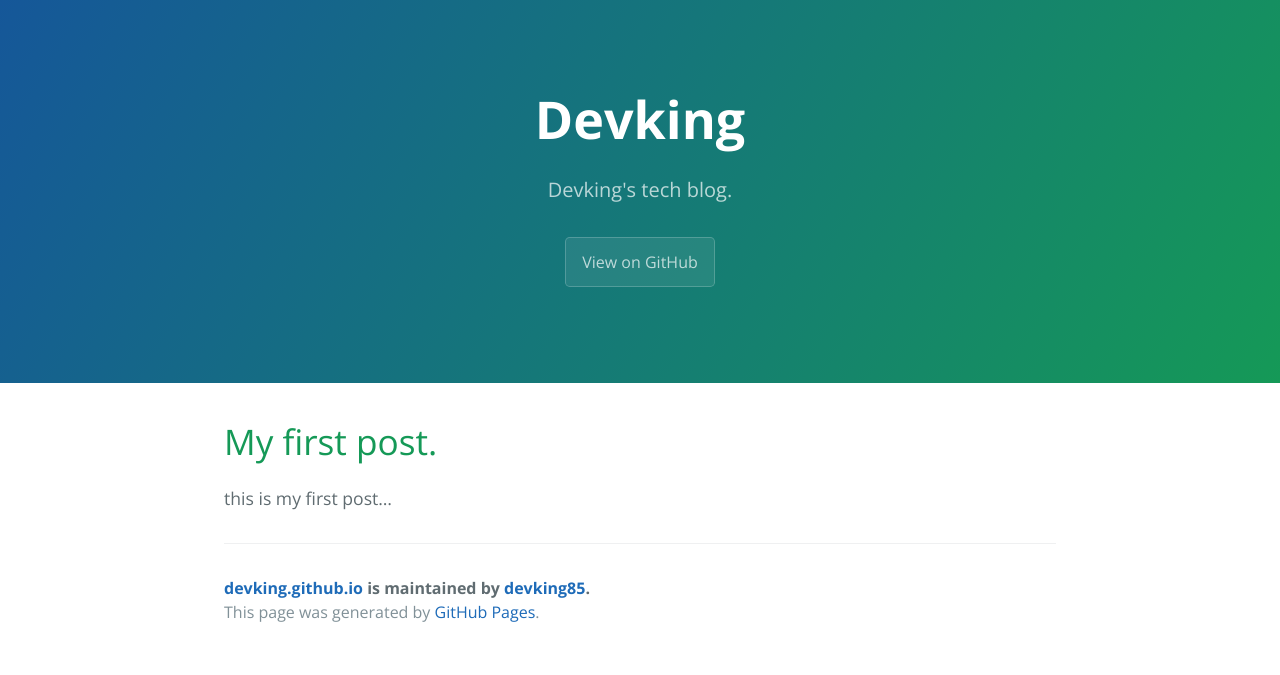
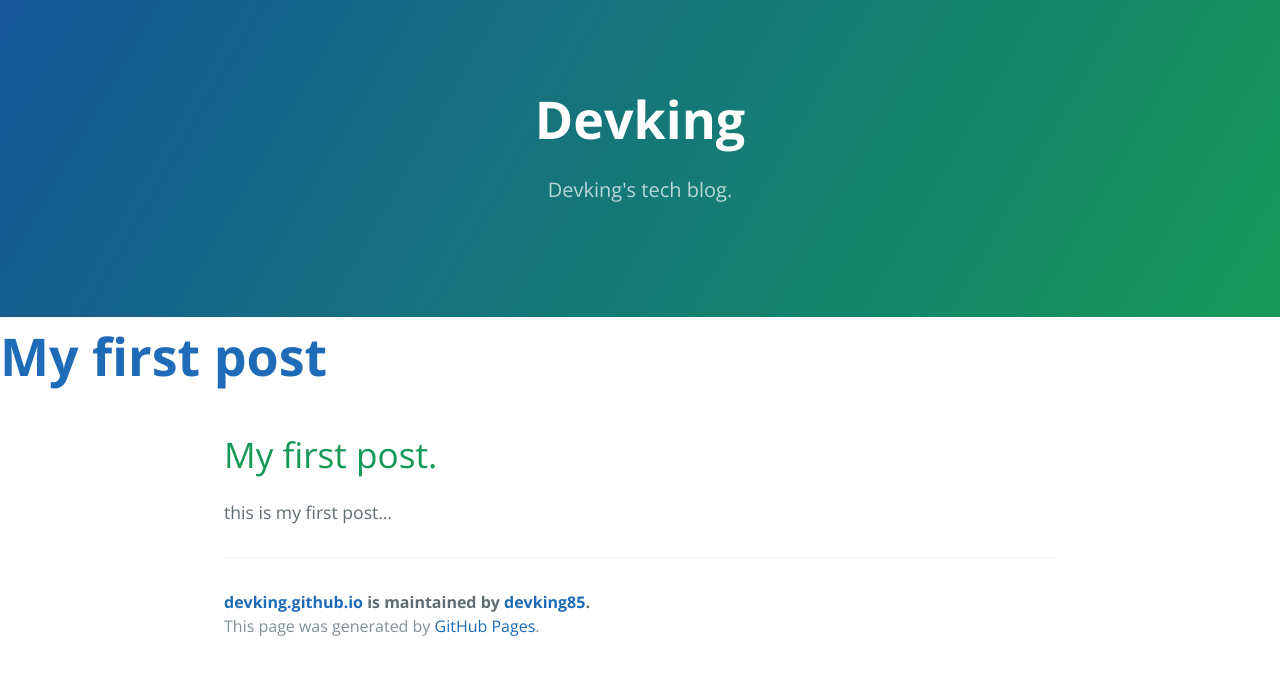
Before and after one commit to devking85/devking.github.io, a Jekyll site: the page built from _posts/2018-04-04-my-first-post.markdown, in a window 1280 px wide. Shown: the top 675 px of the page. Built offline with Jekyll 4.4.1, drawn with Linux system fonts in a browser that asks for light colours.

Commit message:
css 추가. post 본문을 includes 로 옮김. 홈페이지에 최근 포스트 나오도록 함.

```diff
--- /dev/null
+++ b/_includes/post_detail.html
@@ -0,0 +1,18 @@
+<h1 class="post-title">
+{% if page.title %}
+	<a href="{{ root_url }}{{ page.url }}">{{ page.title }}</a>
+{% endif %}
+{% if post.title %}
+	<a href="{{ root_url }}{{ post.url }}">{{ post.title }}</a>
+{% endif %}
+</h1>
+<section class="main-content">
+	{{ page.content }}
+
+	<footer class="site-footer">
+    	{% if site.github.is_project_page %}
+      	<span class="site-footer-owner"><a href="{{ site.github.repository_url }}">{{ site.github.repository_name }}</a> is maintained by <a href="{{ site.github.owner_url }}">{{ site.github.owner_name }}</a>.</span>
+    	{% endif %}
+    	<span class="site-footer-credits">This page was generated by <a href="https://pages.github.com">GitHub Pages</a>.</span>
+	</footer>
+</section>
--- a/_layouts/post.html
+++ b/_layouts/post.html
@@ -14,26 +14,8 @@
     <section class="page-header">
       <h1 class="project-name">{{ site.title | default: site.github.repository_name }}</h1>
       <h2 class="project-tagline">{{ site.description | default: site.github.project_tagline }}</h2>
-      {% if site.github.is_project_page %}
-        <a href="{{ site.github.repository_url }}" class="btn">View on GitHub</a>
-      {% endif %}
-      {% if site.show_downloads %}
-        <a href="{{ site.github.zip_url }}" class="btn">Download .zip</a>
-        <a href="{{ site.github.tar_url }}" class="btn">Download .tar.gz</a>
-      {% endif %}
     </section>
-
-    <section class="main-content">
-      {{ page.content }}
-
-      <footer class="site-footer">
-        {% if site.github.is_project_page %}
-          <span class="site-footer-owner"><a href="{{ site.github.repository_url }}">{{ site.github.repository_name }}</a> is maintained by <a href="{{ site.github.owner_url }}">{{ site.github.owner_name }}</a>.</span>
-        {% endif %}
-        <span class="site-footer-credits">This page was generated by <a href="https://pages.github.com">GitHub Pages</a>.</span>
-      </footer>
-    </section>
-
+    {% include post_detail.html %}
     {% if site.google_analytics %}
       <script type="text/javascript">
         (function(i,s,o,g,r,a,m){i['GoogleAnalyticsObject']=r;i[r]=i[r]||function(){
--- a/assets/css/style.scss
+++ b/assets/css/style.scss
@@ -2,3 +2,60 @@
 ---
 
 @import "{{ site.theme }}";
+
+@mixin large {
+  @media screen and (min-width: #{$large-breakpoint}) {
+    @content;
+  }
+}
+
+@mixin medium {
+  @media screen and (min-width: #{$medium-breakpoint}) and (max-width: #{$large-breakpoint}) {
+    @content;
+  }
+}
+
+@mixin small {
+  @media screen and (max-width: #{$medium-breakpoint}) {
+    @content;
+  }
+}
+
+* {
+  box-sizing: border-box;
+}
+
+.post-title {
+  margin-top: 0;
+  margin-bottom: 0.1rem;
+
+  @include large {
+    font-size: 3.25rem;
+  }
+
+  @include medium {
+    font-size: 2.25rem;
+  }
+
+  @include small {
+    font-size: 1.75rem;
+  }
+}
+
+.post-date {
+  margin-bottom: 1rem;
+  font-weight: normal;
+  opacity: 0.7;
+
+  @include large {
+    font-size: 1.25rem;
+  }
+
+  @include medium {
+    font-size: 1.15rem;
+  }
+
+  @include small {
+    font-size: 1rem;
+  }
+}
```
Also changed, not shown: _layouts/post_detail.html (deleted, +0 -9 lines).
